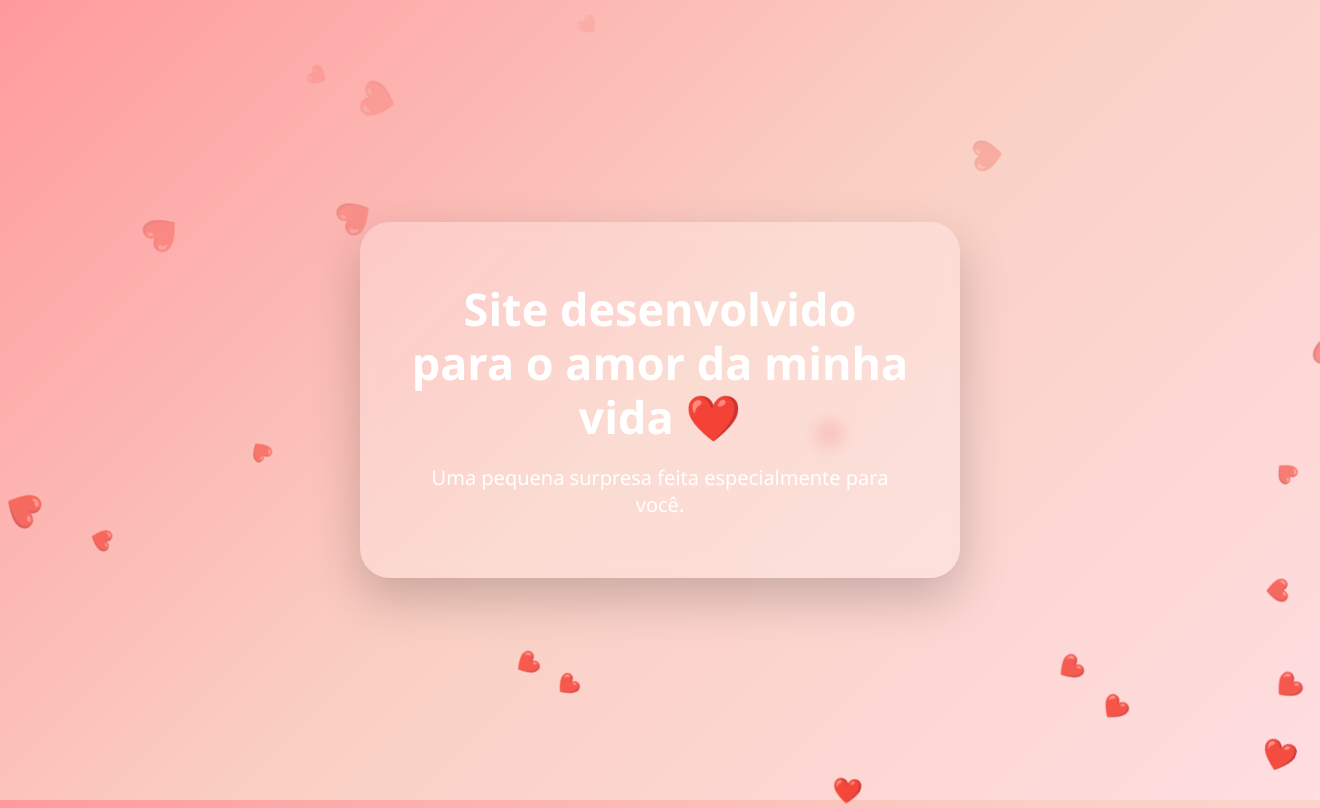
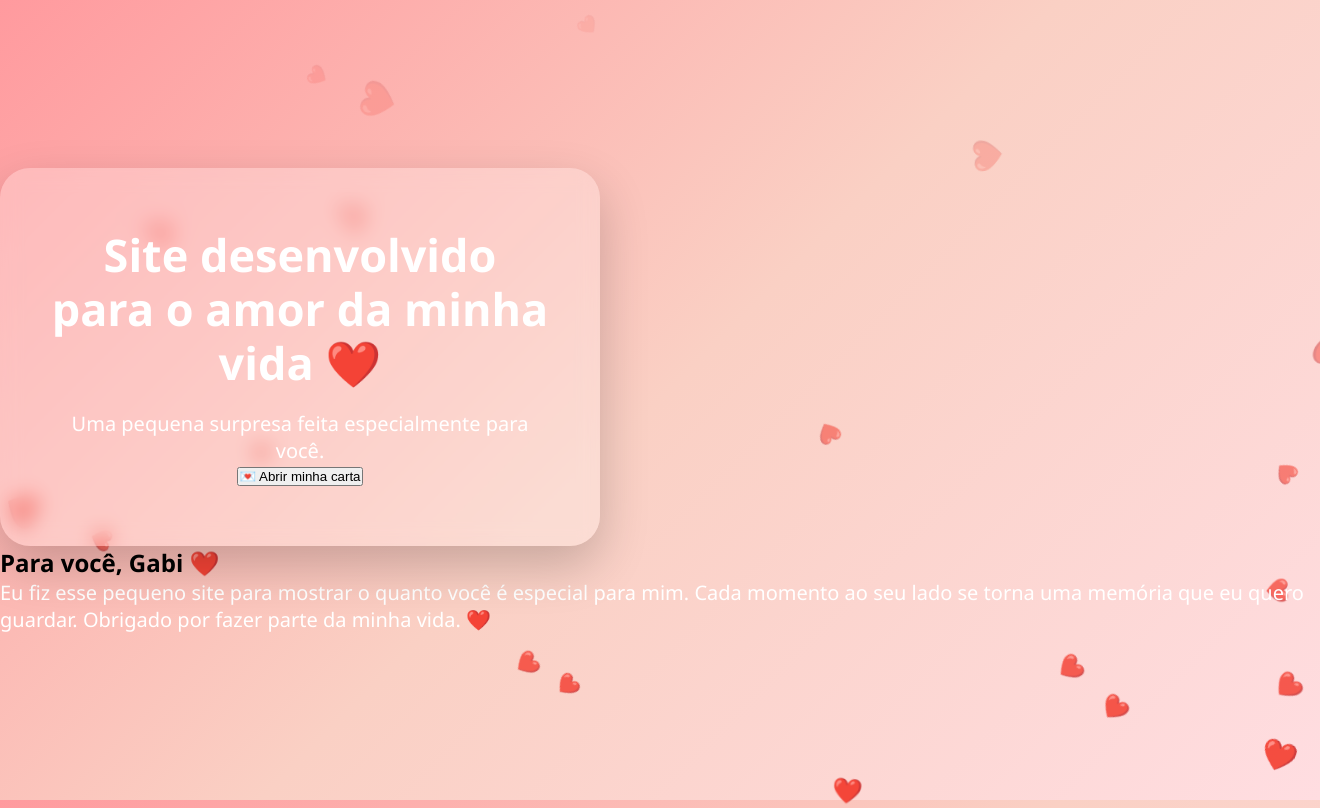
Before and after one commit to ThiagoMasseto/meu_amor, a Flask app: page / in a window 1320 px wide; the page is wider, and only the part inside the window is pictured. Run offline with Flask 3, Linux system fonts and the light colour scheme.

Commit message:
alguns ajustes index, adicionando cartinha

```diff
--- a/Templates/index.html
+++ b/Templates/index.html
@@ -23,6 +23,7 @@
 <div class="hearts"></div>
 
 
+
 <main class="container">
 
 
@@ -34,8 +35,46 @@
         </h1>
 
 
+
         <p>
             Uma pequena surpresa feita especialmente para você.
+        </p>
+
+
+
+        <button id="openLetter">
+
+            💌 Abrir minha carta
+
+        </button>
+
+
+
+    </div>
+
+
+
+    <div class="letter" id="letter">
+
+
+        <h2>
+            Para você, Gabi ❤️
+        </h2>
+
+
+
+        <p>
+
+            Eu fiz esse pequeno site para mostrar
+            o quanto você é especial para mim.
+
+            Cada momento ao seu lado se torna uma
+            memória que eu quero guardar.
+
+            Obrigado por fazer parte da minha vida.
+
+            ❤️
+
         </p>
 
 
@@ -46,6 +85,7 @@
 
 
 
+
 <script src="/static/script.js"></script>
 
 
```
Lines whose indentation alone changed are shown as unchanged.
